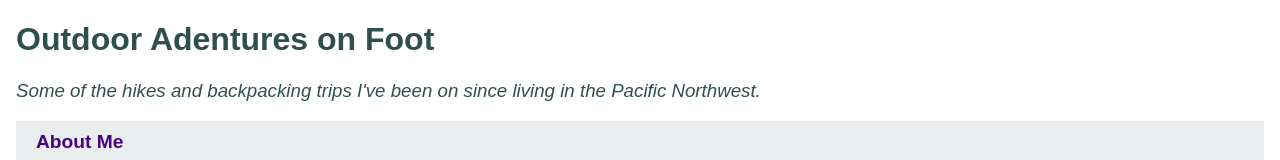
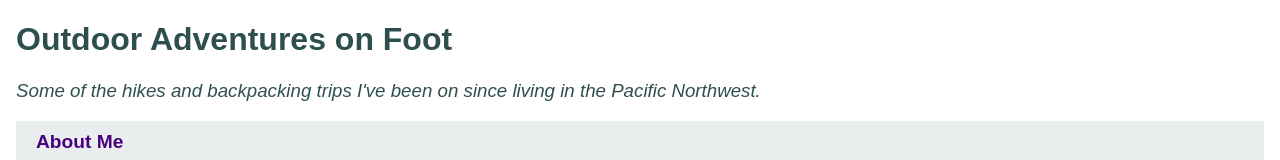
Before and after one commit to rainier144411/portfolio, a plain HTML site: page index.html in a window 1280 px wide. Shown: the top 160 px of the page. Drawn offline with Linux system fonts and the light colour scheme.

Commit message:
updated index.html

```diff
--- a/index.html
+++ b/index.html
@@ -8,7 +8,7 @@
     </head>
 
     <body>
-        <h1>Outdoor Adentures on Foot</h1>
+        <h1>Outdoor Adventures on Foot</h1>
         <h3>Some of the hikes and backpacking trips I've been on since living in the Pacific Northwest.</h3>
         <nav>
             <a href="about-me.html">About Me</a>
```
